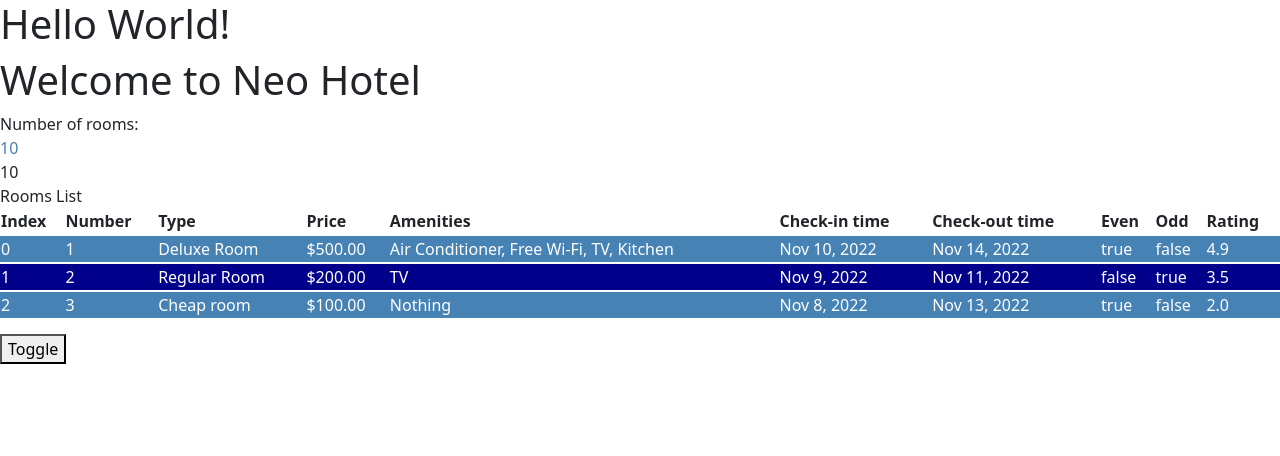
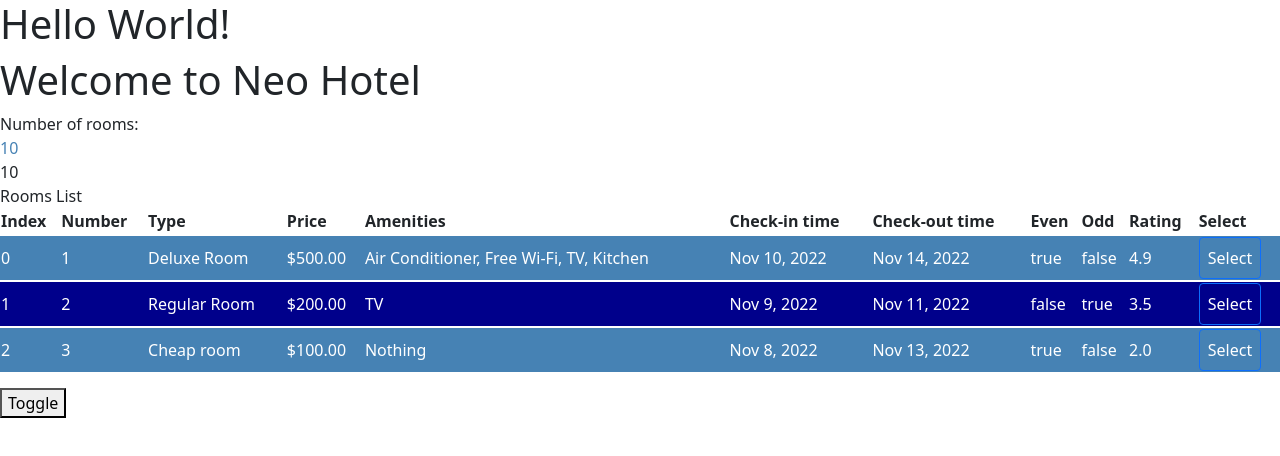
Before and after one commit to neolight1010/hotel-inventory, an Angular app: page / in a window 1280 px wide. Shown: the top 456 px of the page. Built offline with nearby package versions, Linux system fonts and the light colour scheme.

Commit message:
Create rooms-table component

```diff
--- a/src/app/app.module.ts
+++ b/src/app/app.module.ts
@@ -5,9 +5,10 @@ import { AppRoutingModule } from "./app-routing.module";
 import { AppComponent } from "./app.component";
 import { RoomsComponent } from "./rooms/rooms.component";
 import { BrowserAnimationsModule } from "@angular/platform-browser/animations";
+import { RoomsTableComponent } from "./rooms/rooms-table/rooms-table.component";
 
 @NgModule({
-  declarations: [AppComponent, RoomsComponent],
+  declarations: [AppComponent, RoomsComponent, RoomsTableComponent],
   imports: [BrowserModule, AppRoutingModule, BrowserAnimationsModule],
   providers: [],
   bootstrap: [AppComponent],
--- /dev/null
+++ b/src/app/rooms/rooms-table/rooms-table.component.html
@@ -0,0 +1,36 @@
+Rooms List
+
+<table class="table">
+  <tr>
+    <th>Index</th>
+    <th>Number</th>
+    <th>Type</th>
+    <th>Price</th>
+    <th>Amenities</th>
+    <th>Check-in time</th>
+    <th>Check-out time</th>
+    <th>Even</th>
+    <th>Odd</th>
+    <th>Rating</th>
+    <th>Select</th>
+  </tr>
+
+  <tr
+    [ngClass]="even ? 'table-even' : 'table-odd'"
+    *ngFor="let room of rooms; let even = even; let odd = odd; let i = index"
+  >
+    <td>{{ i }}</td>
+    <td>{{ room.roomNumber }}</td>
+    <td>{{ room.roomType }}</td>
+    <td>{{ room.price | currency }}</td>
+    <td>{{ room.amenities }}</td>
+    <td>{{ room.checkInTime | date }}</td>
+    <td>{{ room.checkOutTime | date }}</td>
+    <td>{{ even }}</td>
+    <td>{{ odd }}</td>
+    <td>{{ room.rating | number: "1.1" }}</td>
+    <td>
+      <button class="btn btn-primary" (click)="selectRoom(room)">Select</button>
+    </td>
+  </tr>
+</table>
--- /dev/null
+++ b/src/app/rooms/rooms-table/rooms-table.component.ts
@@ -0,0 +1,23 @@
+import { Component, EventEmitter, Input, OnInit, Output } from "@angular/core";
+import { Room } from "../rooms";
+
+@Component({
+  selector: "hia-rooms-table",
+  templateUrl: "./rooms-table.component.html",
+  styleUrls: ["./rooms-table.component.scss"],
+})
+export class RoomsTableComponent implements OnInit {
+  @Input()
+  rooms: Room[] = [];
+
+  @Output()
+  roomSelected: EventEmitter<Room> = new EventEmitter();
+
+  constructor() {}
+
+  ngOnInit(): void {}
+
+  selectRoom(room: Room): void {
+    this.roomSelected.emit(room);
+  }
+}
--- a/src/app/rooms/rooms.component.html
+++ b/src/app/rooms/rooms.component.html
@@ -10,39 +10,13 @@
 
 {{ rooms.availableRooms }}
 
+<div *ngIf="selectedRoom">Selected room: {{ selectedRoom | json }}</div>
+
 <div *ngIf="rooms.availableRooms > 0">
-  Rooms List
-
-  <table class="table">
-    <tr>
-      <th>Index</th>
-      <th>Number</th>
-      <th>Type</th>
-      <th>Price</th>
-      <th>Amenities</th>
-      <th>Check-in time</th>
-      <th>Check-out time</th>
-      <th>Even</th>
-      <th>Odd</th>
-      <th>Rating</th>
-    </tr>
-
-    <tr
-      [ngClass]="e ? 'even' : 'odd'"
-      *ngFor="let room of roomList; let e = even; let o = odd; let i = index"
-    >
-      <td>{{ i }}</td>
-      <td>{{ room.roomNumber }}</td>
-      <td>{{ room.roomType }}</td>
-      <td>{{ room.price | currency }}</td>
-      <td>{{ room.amenities }}</td>
-      <td>{{ room.checkInTime | date }}</td>
-      <td>{{ room.checkOutTime | date }}</td>
-      <td>{{ e }}</td>
-      <td>{{ o }}</td>
-      <td>{{ room.rating | number: "1.1" }}</td>
-    </tr>
-  </table>
+  <hia-rooms-table
+    [rooms]="roomList"
+    (roomSelected)="selectRoom($event)"
+  ></hia-rooms-table>
 </div>
 
 <button (click)="toggle()">Toggle</button>
--- a/src/app/rooms/rooms.component.ts
+++ b/src/app/rooms/rooms.component.ts
@@ -19,6 +19,8 @@ export class RoomsComponent implements OnInit {
   roomList: Room[] = [];
 
   hideRooms = false;
+
+  selectedRoom?: Room;
 
   constructor() {}
 
@@ -57,6 +59,10 @@ export class RoomsComponent implements OnInit {
     ];
   }
 
+  selectRoom(room: Room): void {
+    this.selectedRoom = room;
+  }
+
   toggle() {
     this.hideRooms = !this.hideRooms;
   }
--- a/src/styles.scss
+++ b/src/styles.scss
@@ -5,3 +5,13 @@
 
 /* Importing Datepicker SCSS file. */
 @import "node_modules/ngx-bootstrap/datepicker/bs-datepicker";
+
+.table-even {
+  background-color: steelblue;
+  color: white;
+}
+
+.table-odd {
+  background-color: darkblue;
+  color: white;
+}
```
Also changed, not shown: src/app/rooms/rooms-table/rooms-table.component.scss (added), 1 other file (tests, documents, lock files or other folders).
